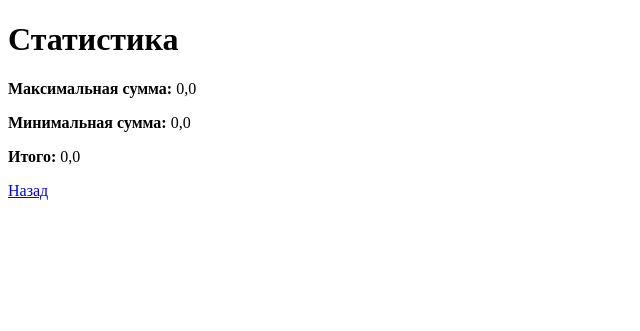
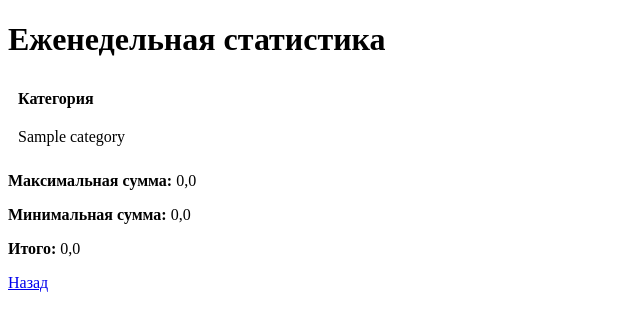
Before and after one commit to Kozorez-V/expense-tracker, a Django app: page /expense_tracker/statistics/week/ in a window 1280 px wide. Shown: the top 331 px of the page, without its empty margins (0-640 px from the left). Run offline with Django 4.2, Linux system fonts and the light colour scheme; a user stored in the database is signed in; tables that the repository leaves empty hold one stand-in row (values such as "Sample post").

Commit message:
weekday_dict

```diff
--- a/expense_tracker/expense_tracker/templates/expense_tracker/week_statistics.html
+++ b/expense_tracker/expense_tracker/templates/expense_tracker/week_statistics.html
@@ -3,6 +3,21 @@
 {% block content %}
 <h1>{{ title }}</h1>
 
+<table cellpadding="10" rules="cols">
+	<tbody>
+		<tr>
+            <td><b>Категория</b></td>
+		</tr>
+
+        {% for category in categories %}
+		<tr>
+			<td>{{ category.name }}</td>
+		</tr>
+        {% endfor %}
+
+
+	</tbody>
+</table>
 
 <p><b>Максимальная сумма:</b> {{ max_amount.amount__max }}</p>
 <p><b>Минимальная сумма:</b> {{ min_amount.amount__min }}</p>
--- a/expense_tracker/expense_tracker/views.py
+++ b/expense_tracker/expense_tracker/views.py
@@ -76,19 +76,21 @@ class WeekStatistics(ListView):
         expenses_by_weekday = current_week_expenses.values('category', 'date') \
             .annotate(weekday=ExtractIsoWeekDay('date')).annotate(Sum('amount'))
 
-        weekday_statistics = {}
+        weekday_total = {}
 
-        for category in context['categories']:
-            # print(f'Категория: {category.name}')
-            weekday_statistics[category.name] = {}
-            for exp in expenses_by_weekday:
-                if exp['category'] == category.pk:
-                    for number in range(len(days)):
+        for number in range(len(days)):
+            weekday_total[days[number]] = {}
+            for category in context['categories']:
+                for exp in expenses_by_weekday:
+                    if exp['category'] == category.pk:
                         if exp['weekday'] == number + 1:
-                            # print(f'Расход: {exp} \n День недели: {days[number]}')
-                            weekday_statistics[category.name][days[number]] = exp['amount__sum']
+                            print(days[number])
+                            weekday_total[days[number]][category.name] = exp['amount__sum']
+                            print(weekday_total)
 
-        context['title'] = 'Статистика'
+        # print(weekday_total)
+        context['weekday_total'] = weekday_total
+        context['title'] = 'Еженедельная статистика'
 
         return context
 
```
